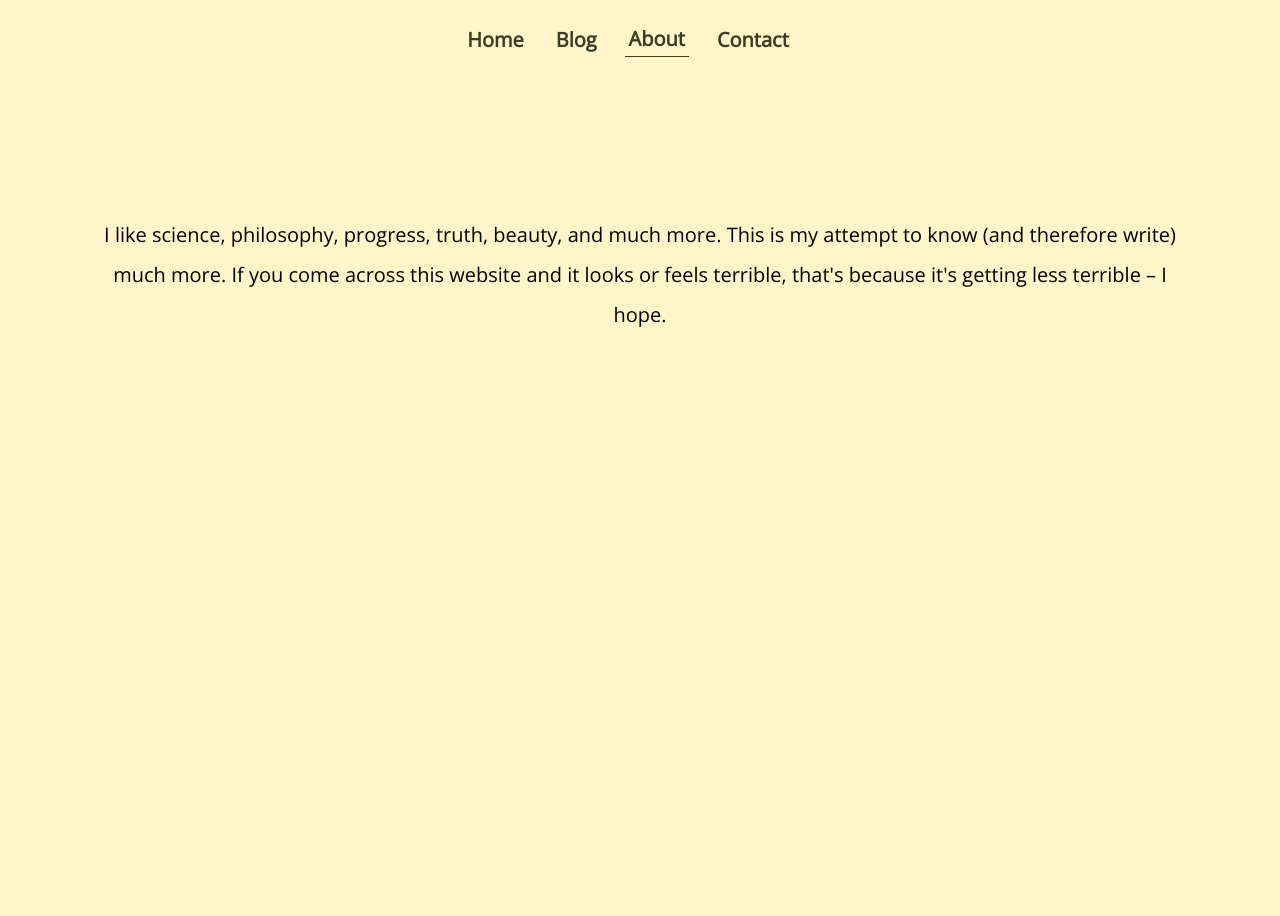
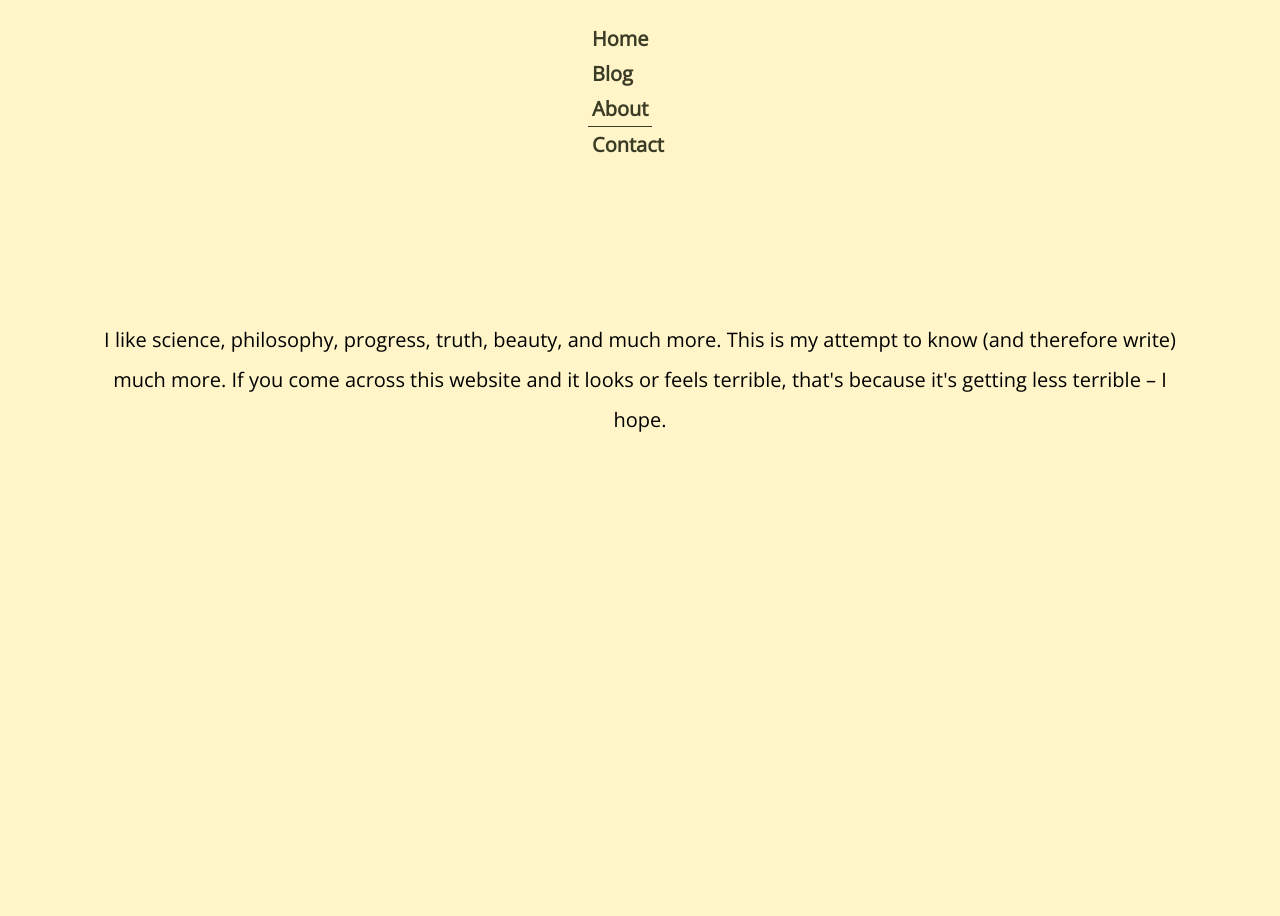
Before and after one commit to richardofarrell/richardofarrell.github.io, a Jekyll site: the page built from about.md, in a window 1280 px wide. Built offline with Jekyll 4.4.1, drawn with Linux system fonts in a browser that asks for light colours.

Commit message:
Update default.html

```diff
--- a/_layouts/default.html
+++ b/_layouts/default.html
@@ -116,11 +116,12 @@
             {% break %}
           {% endif %}
         {% endfor %}
-
-        <div class="nav-link"><h1><a href="{{ site.baseurl }}/" {% if page.url == "/" %} class="active-link" {% endif %}>Home</a></h1></div>
-        <div class="nav-link"><h1><a href="{{ site.baseurl }}/blog-list.html" {% if page.url == "/blog-list.html" or is_blog_page %} class="active-link" {% endif %}>Blog</a></h1></div>
-        <div class="nav-link"><h1><a href="{{ site.baseurl }}/about.html" {% if page.url == "/about.html" %} class="active-link" {% endif %}>About</a></h1></div>
-        <div class="nav-link"><h1><a href="{{ site.baseurl }}/contact.html" {% if page.url == "/contact.html" %} class="active-link" {% endif %}>Contact</a></h1></div>
+        <div class="nav-link">
+          <div><h1><a href="{{ site.baseurl }}/" {% if page.url == "/" %} class="active-link" {% endif %}>Home</a></h1></div>
+          <div><h1><a href="{{ site.baseurl }}/blog-list.html" {% if page.url == "/blog-list.html" or is_blog_page %} class="active-link" {% endif %}>Blog</a></h1></div>
+          <div><h1><a href="{{ site.baseurl }}/about.html" {% if page.url == "/about.html" %} class="active-link" {% endif %}>About</a></h1></div>
+          <div><h1><a href="{{ site.baseurl }}/contact.html" {% if page.url == "/contact.html" %} class="active-link" {% endif %}>Contact</a></h1></div>
+      </div>
     </div>
     <br>
 
```
